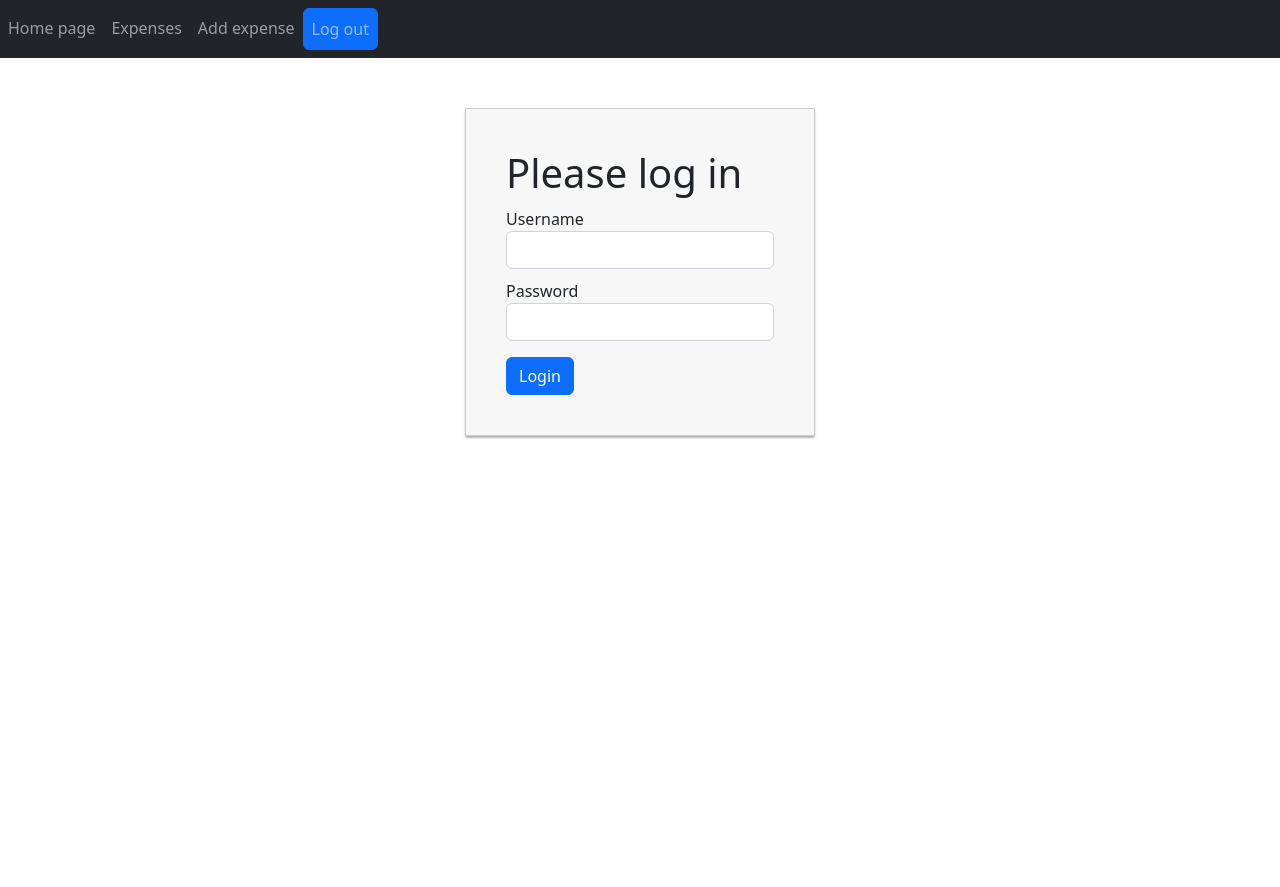
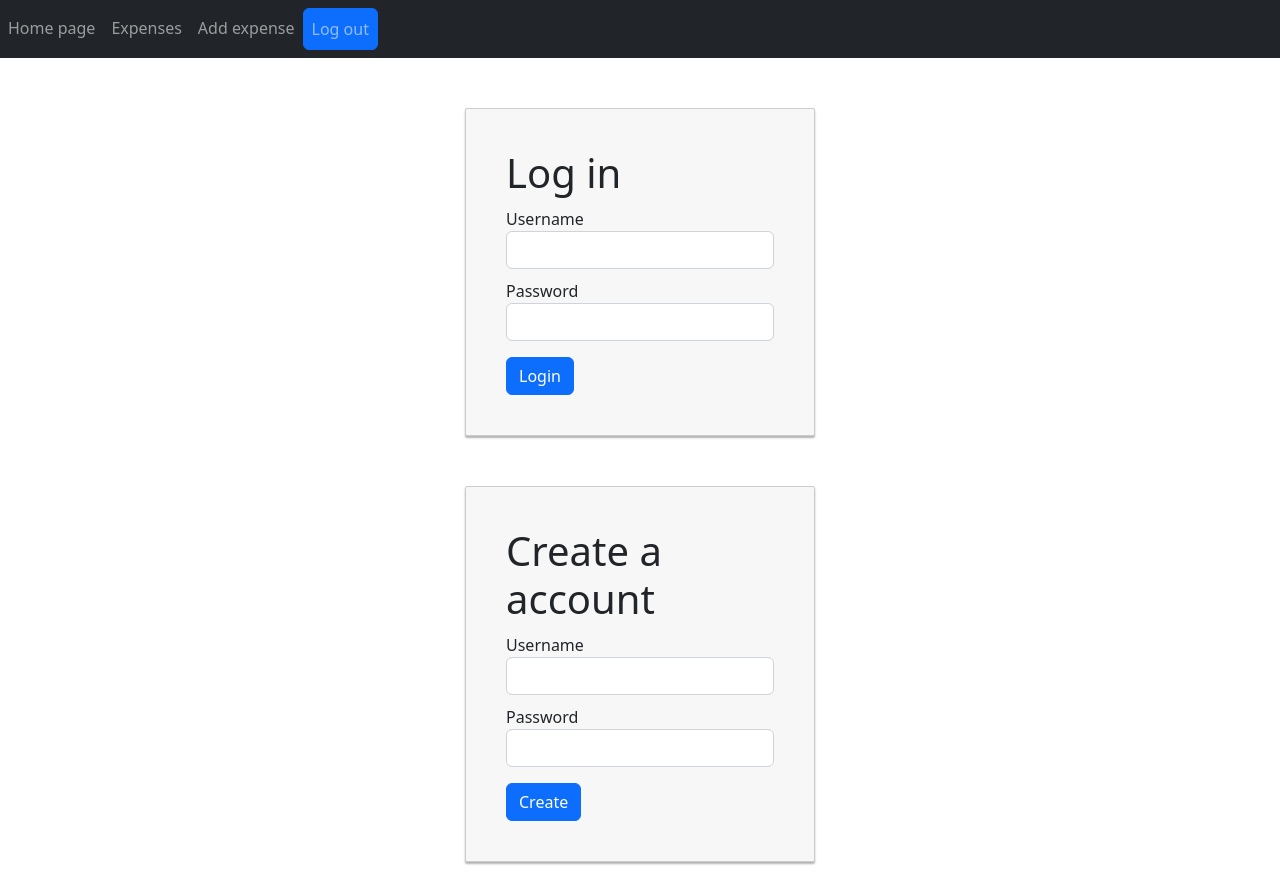
Before and after one commit to hsuliz/split-pay-app, a React (Create React App) app in the folder front-end/: page /login in a window 1280 px wide. Before the commit the page ends 800 px from the top, so only its background shows below. Built offline with nearby package versions, Linux system fonts and the light colour scheme.

Commit message:
Creat a account

```diff
--- a/front-end/src/components/signin-page-component.tsx
+++ b/front-end/src/components/signin-page-component.tsx
@@ -7,7 +7,9 @@ import AuthService from "../services/auth-service";
 
 const SigninPage: React.FC = () => {
 
-    const [errorMessage, setErrorMessage] = useState<string>("");
+    const [logInMessage, setLogInMessage] = useState<string>("");
+
+    const [signUpMessage, setSignUpMessage] = useState<string>("");
 
     const initialValues: Login = {
         password: "", username: ""
@@ -21,8 +23,18 @@ const SigninPage: React.FC = () => {
             })
             .catch((e: Error) => {
                 AuthService.deleteCurrentClientToken()
-                setErrorMessage(e.message);
+                setLogInMessage(e.message);
                 console.log(e);
+            });
+    };
+
+    const handleCreate = (data: Login) => {
+        AuthService.register(data.username, data.password)
+            .then(() => {
+                setSignUpMessage("Account created!!")
+            })
+            .catch((e: Error) => {
+                setSignUpMessage(e.message);
             });
     };
 
@@ -34,6 +46,7 @@ const SigninPage: React.FC = () => {
     };
 
     return (
+        <Container className="row-cols-12">
             <Container>
                 <div className="col-md-12">
                     <div className="card card-container">
@@ -43,7 +56,7 @@ const SigninPage: React.FC = () => {
                             onSubmit={handleLogin}
                         >
                             <Form>
-                            <h1>Please log in</h1>
+                                <h1>Log in</h1>
                                 <div className="form-group">
                                     <label htmlFor="username">Username</label>
                                     <Field name="username" type="text" className="form-control"/>
@@ -73,13 +86,61 @@ const SigninPage: React.FC = () => {
                         </Formik>
                     </div>
                 </div>
-            {errorMessage && (
+                {logInMessage && (
                     <div className="form-group">
                         <div className="alert alert-danger" role="alert">
-                        {errorMessage}
+                            {logInMessage}
                         </div>
                     </div>
                 )}
+            </Container>
+            <Container>
+                <div className="col-md-12">
+                    <div className="card card-container">
+                        <Formik
+                            initialValues={initialValues}
+                            validationSchema={validationSchema}
+                            onSubmit={handleCreate}
+                        >
+                            <Form>
+                                <h1>Create a account</h1>
+                                <div className="form-group">
+                                    <label htmlFor="username">Username</label>
+                                    <Field name="username" type="text" className="form-control"/>
+                                    <ErrorMessage
+                                        name="username"
+                                        component="div"
+                                        className="alert alert-danger"
+                                    />
+                                </div>
+
+                                <div className="form-group">
+                                    <label htmlFor="password">Password</label>
+                                    <Field name="password" type="password" className="form-control"/>
+                                    <ErrorMessage
+                                        name="password"
+                                        component="div"
+                                        className="alert alert-danger"
+                                    />
+                                </div>
+                                <p></p>
+                                <div className="form-group">
+                                    <button type="submit" className="btn btn-primary btn-block">
+                                        <span>Create</span>
+                                    </button>
+                                </div>
+                            </Form>
+                        </Formik>
+                    </div>
+                </div>
+                {signUpMessage && (
+                    <div className="form-group">
+                        <div className="alert alert-danger" role="alert">
+                            {signUpMessage}
+                        </div>
+                    </div>
+                )}
+            </Container>
         </Container>
     );
 
--- a/front-end/src/services/auth-service.ts
+++ b/front-end/src/services/auth-service.ts
@@ -23,11 +23,9 @@ class AuthService {
         window.location.reload();
     };
 
-    // #TODO
-    register(username: string, email: string, password: string) {
+    register(username: string, password: string) {
         return axios.post(API_URL + "/signup", {
             username,
-            email,
             password
         });
     };
```
Lines whose indentation alone changed are shown as unchanged.
